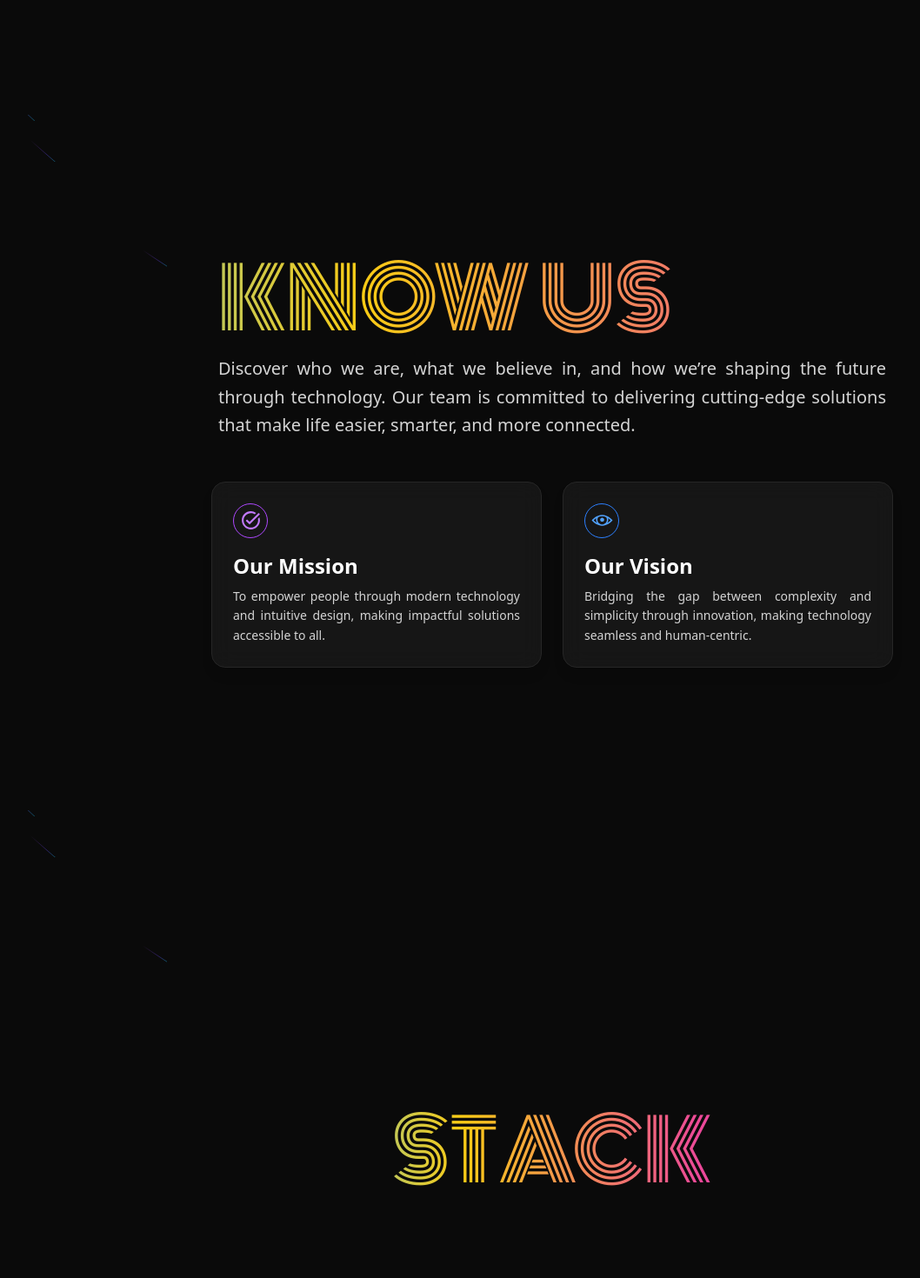
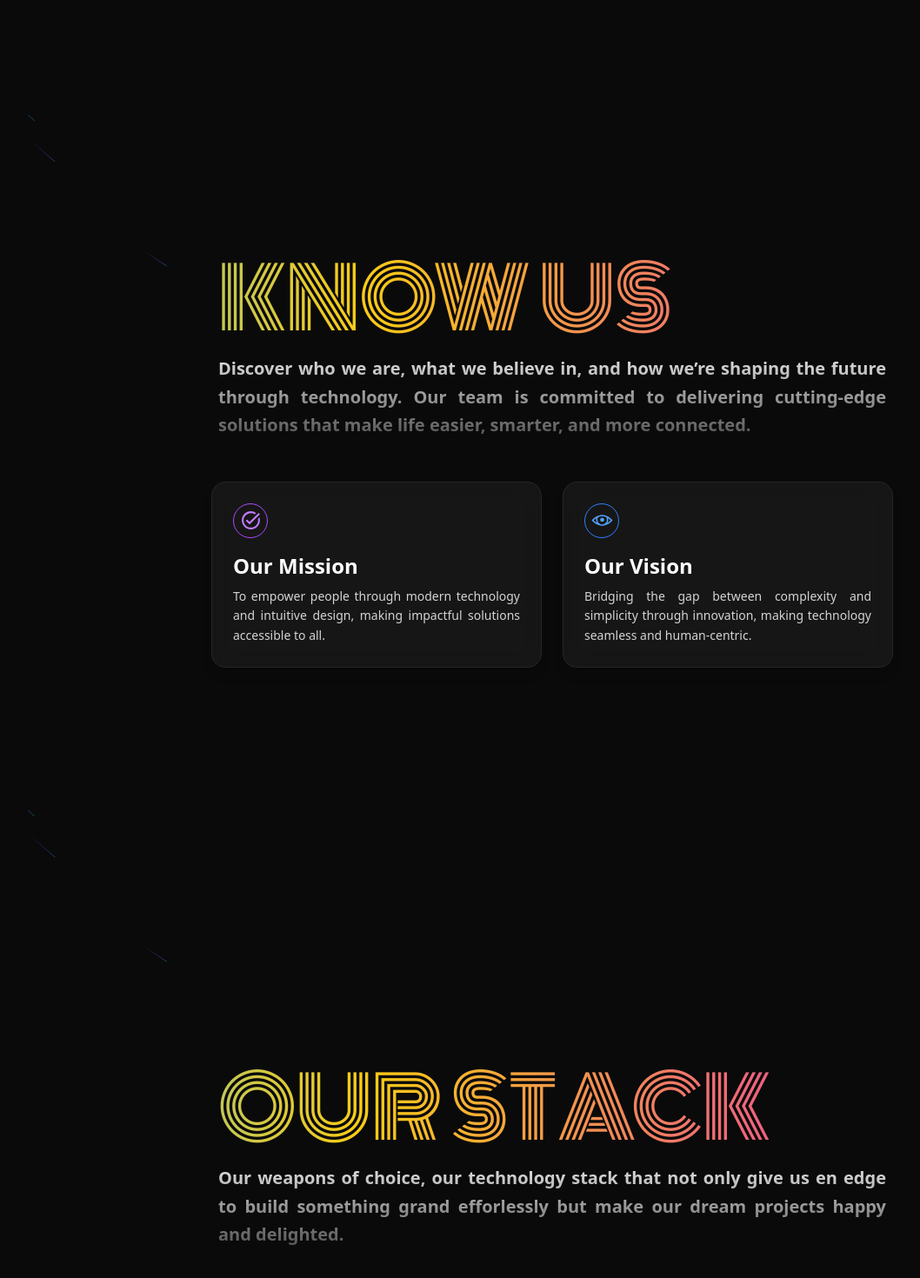
Before and after one commit to snippet-labs/LAB, a Next.js app: page / in a window 1280 px wide. Shown: the part 668-2138 px from the top of the page at 87% size, without its empty margins (5-1063 px from the left). Built offline with nearby package versions, Linux system fonts and the light colour scheme.

Commit message:
section(technology): add leading title; add paragraph

```diff
--- a/src/components/section/Header/Header.tsx
+++ b/src/components/section/Header/Header.tsx
@@ -31,7 +31,7 @@ const Header = ({
         <h1 className="relative z-10 text-5xl md:text-8xl lg:text-9xl bg-clip-text text-transparent bg-gradient-to-b from-neutral-200 to-neutral-600 text-center font-sans font-bold">
           {title}
         </h1>
-        <p className="text-neutral-500 text-center max-w-sm md:max-w-xl lg:max-w-2xl mx-auto mt-5 p-4 text-lg md:text-lg lg:text-xl relative z-10">
+        <p className="text-neutral-500 font-semibold text-center max-w-sm md:max-w-xl lg:max-w-2xl mx-auto mt-5 p-4 text-lg md:text-lg lg:text-xl relative z-10">
           {description}
         </p>
       </motion.div>
--- a/src/components/section/Knowus/Knowus.tsx
+++ b/src/components/section/Knowus/Knowus.tsx
@@ -41,7 +41,7 @@ const Knowus = () => {
             animate={isSectionInViewPort ? { opacity: 1, y: 0 } : {}}
             transition={{ delay: 0.3, duration: 1, ease: 'easeOut' }}
           >
-            <p className="text-lg md:text-xl text-neutral-300 text-justify leading-relaxed">
+            <p className="text-lg md:text-xl font-semibold text-justify leading-relaxed bg-clip-text text-transparent bg-gradient-to-b from-neutral-200 to-neutral-600">
               Discover who we are, what we believe in, and how we’re shaping the
               future through technology. Our team is committed to delivering
               cutting-edge solutions that make life easier, smarter, and more
--- a/src/components/section/Technology/Technology.tsx
+++ b/src/components/section/Technology/Technology.tsx
@@ -5,7 +5,6 @@ import { BackgroundBeams } from '@/components/ui/background-beams';
 import { monotonFont } from '@/helpers/font';
 import { motion } from 'motion/react';
 import { useSectionInView } from '@/hooks/useSectionInView';
-
 
 const Technology = () => {
   const { ref, isSectionInViewPort } = useSectionInView();
@@ -17,6 +16,8 @@ const Technology = () => {
     >
       <BackgroundBeams />
 
+      <div className="relative z-10 flex flex-col items-center justify-center px-6 md:px-16 py-12 gap-12">
+        <div className="text-white max-w-3xl w-full">
           <motion.div
             initial={{ opacity: 0, y: 30 }}
             animate={isSectionInViewPort ? { opacity: 1, y: 0 } : {}}
@@ -25,9 +26,22 @@ const Technology = () => {
             <h1
               className={`text-5xl md:text-7xl lg:text-8xl bg-clip-text text-transparent  bg-gradient-to-r from-purple-500 via-pink-500 to-yellow-500 logo-gradient-shift-animation text-left transition-all mb-4 ${monotonFont.className}`}
             >
-          STACK
+              OUR STACK
             </h1>
           </motion.div>
+          <motion.div
+            initial={{ opacity: 0, y: 30 }}
+            animate={isSectionInViewPort ? { opacity: 1, y: 0 } : {}}
+            transition={{ delay: 0.3, duration: 1, ease: 'easeOut' }}
+          >
+            <p className="text-lg md:text-xl text-justify leading-relaxed font-semibold bg-clip-text text-transparent bg-gradient-to-b from-neutral-200 to-neutral-600">
+              Our weapons of choice, our technology stack that not only give us
+              en edge to build something grand efforlessly but make our dream
+              projects happy and delighted.
+            </p>
+          </motion.div>
+        </div>
+      </div>
     </div>
   );
 };
```
Lines whose indentation alone changed are shown as unchanged.
